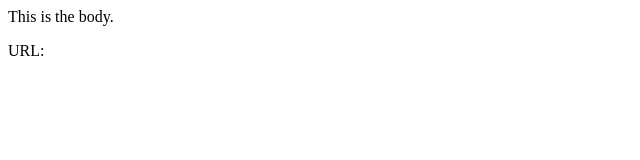
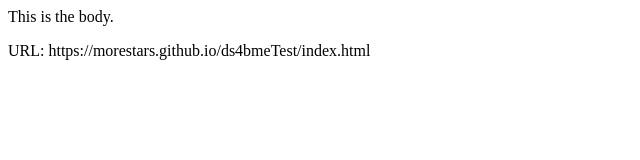
Before and after one commit to morestars/ds4bmeTest, a plain HTML site: page index.html in a window 1280 px wide. Shown: the whole page, without its empty margins (0-640 px from the left). Drawn offline with Linux system fonts and the light colour scheme.

Commit message:
added url

```diff
--- a/index.html
+++ b/index.html
@@ -4,7 +4,7 @@
   </title> </head>
 <body>
   <p> This is the body. </p>
-  <p> URL: </p>
+  <p> URL: https://morestars.github.io/ds4bmeTest/index.html  </p>
   </body>
 
 </html>
```
